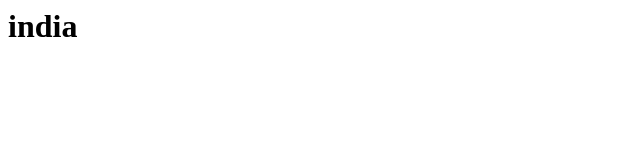
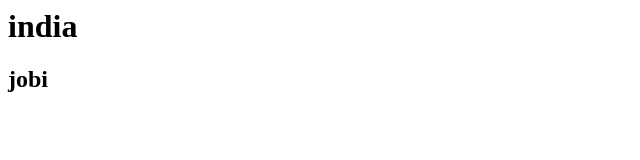
Before and after one commit to krish-na-prog/github2, a plain HTML site: page index.html in a window 1280 px wide. Shown: the full height of the page, 0-640 px from the left. Drawn offline with Linux system fonts and the light colour scheme.

Commit message:
Update index.html

```diff
--- a/index.html
+++ b/index.html
@@ -1 +1,2 @@
 <h1>india</h1>
+<h2>jobi</h2>
```
